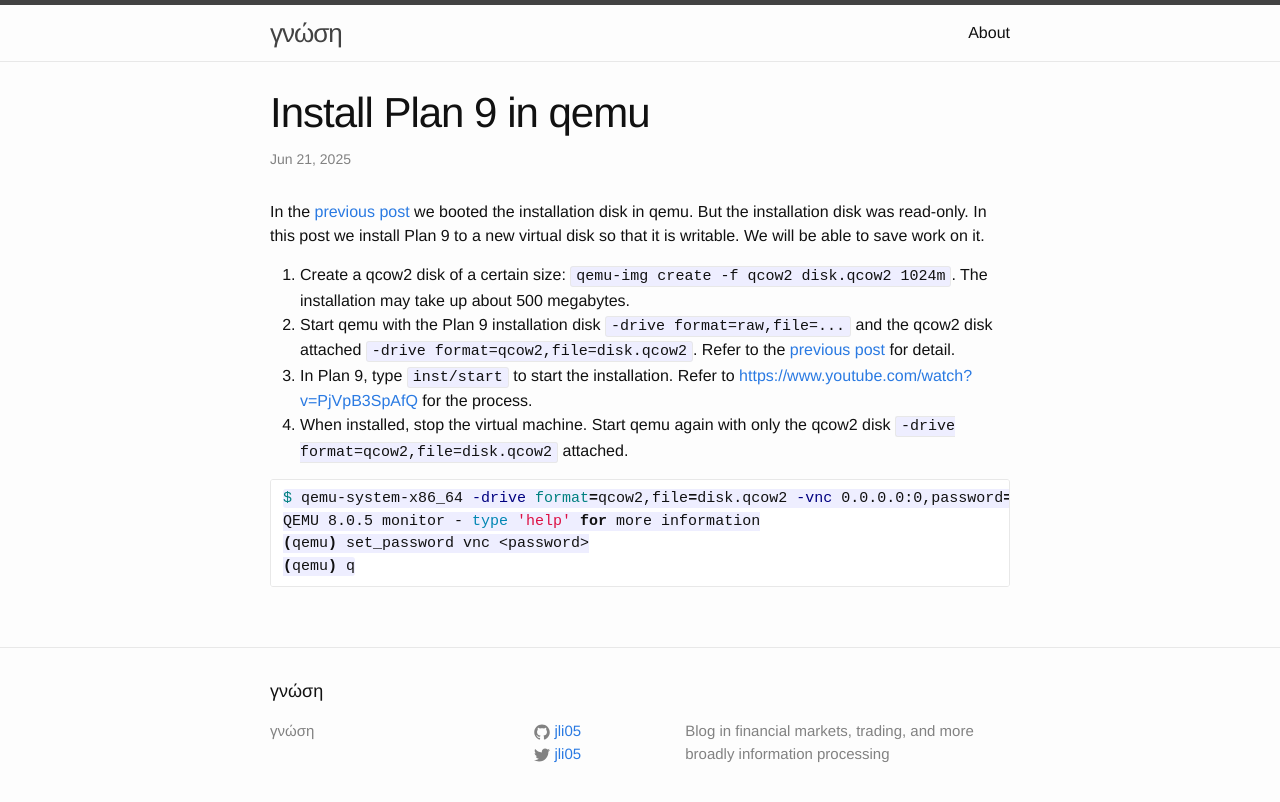
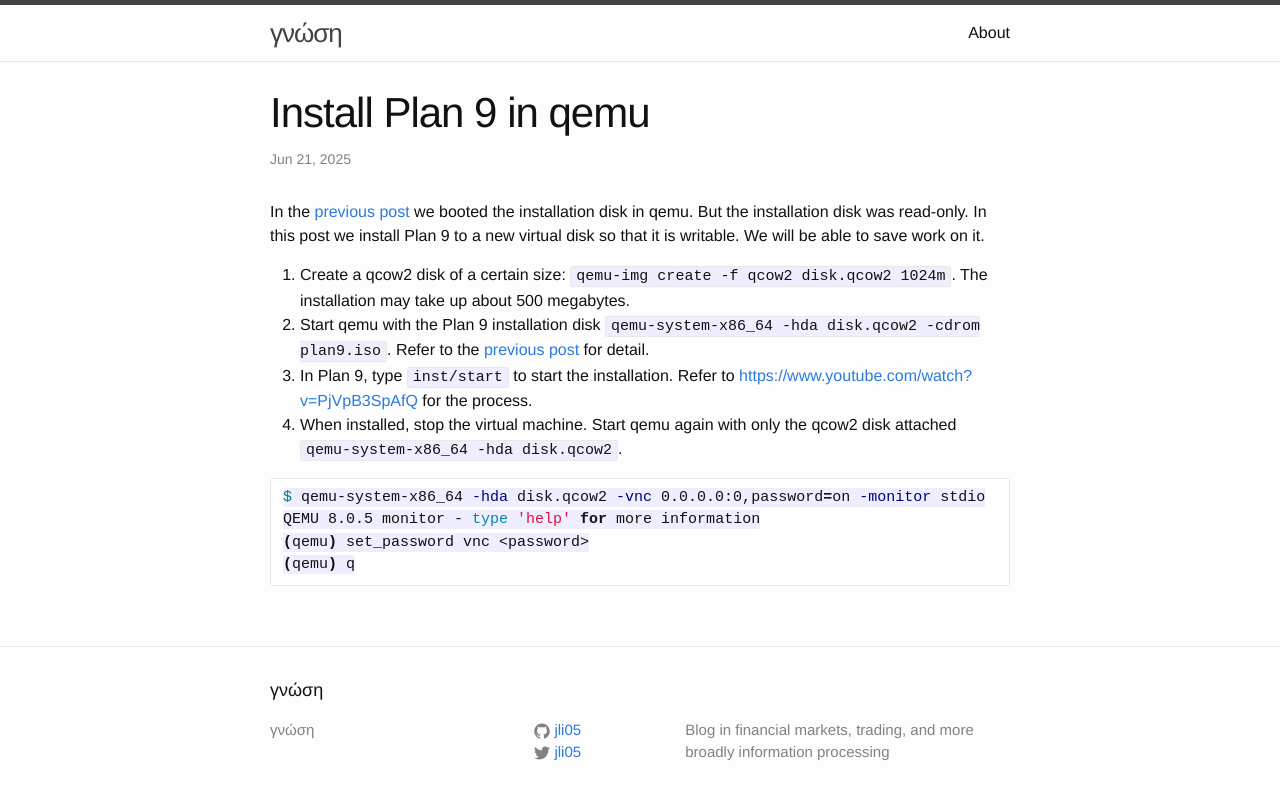
Before and after one commit to jli05/jli05.github.io, a Jekyll site: the page built from _posts/2025-06-21-9front-qemu-setup.md, in a window 1280 px wide. Shown: the top 802 px of the page. Built offline with Jekyll 4.4.1, drawn with Linux system fonts in a browser that asks for light colours.

Commit message:
fix the drive options

````diff
--- a/_posts/2025-06-21-9front-qemu-setup.md
+++ b/_posts/2025-06-21-9front-qemu-setup.md
@@ -6,12 +6,12 @@ layout: post
 In the [previous post](/2025/06/15/start-plan9-in-qemu.html) we booted the installation disk in qemu. But the installation disk was read-only. In this post we install Plan 9 to a new virtual disk so that it is writable. We will be able to save work on it.
 
 1. Create a qcow2 disk of a certain size: `qemu-img create -f qcow2 disk.qcow2 1024m`. The installation may take up about 500 megabytes.
-2. Start qemu with the Plan 9 installation disk `-drive format=raw,file=...` and the qcow2 disk attached `-drive format=qcow2,file=disk.qcow2`. Refer to the [previous post](/2025/06/15/start-plan9-in-qemu.html) for detail.
+2. Start qemu with the Plan 9 installation disk `qemu-system-x86_64 -hda disk.qcow2 -cdrom plan9.iso`. Refer to the [previous post](/2025/06/15/start-plan9-in-qemu.html) for detail.
 3. In Plan 9, type `inst/start` to start the installation. Refer to [https://www.youtube.com/watch?v=PjVpB3SpAfQ](https://www.youtube.com/watch?v=PjVpB3SpAfQ) for the process.
-4. When installed, stop the virtual machine. Start qemu again with only the qcow2 disk `-drive format=qcow2,file=disk.qcow2` attached.
+4. When installed, stop the virtual machine. Start qemu again with only the qcow2 disk attached `qemu-system-x86_64 -hda disk.qcow2`.
 
 ```sh
-$ qemu-system-x86_64 -drive format=qcow2,file=disk.qcow2 -vnc 0.0.0.0:0,password=on -monitor stdio
+$ qemu-system-x86_64 -hda disk.qcow2 -vnc 0.0.0.0:0,password=on -monitor stdio
 QEMU 8.0.5 monitor - type 'help' for more information
 (qemu) set_password vnc <password>
 (qemu) q
````
